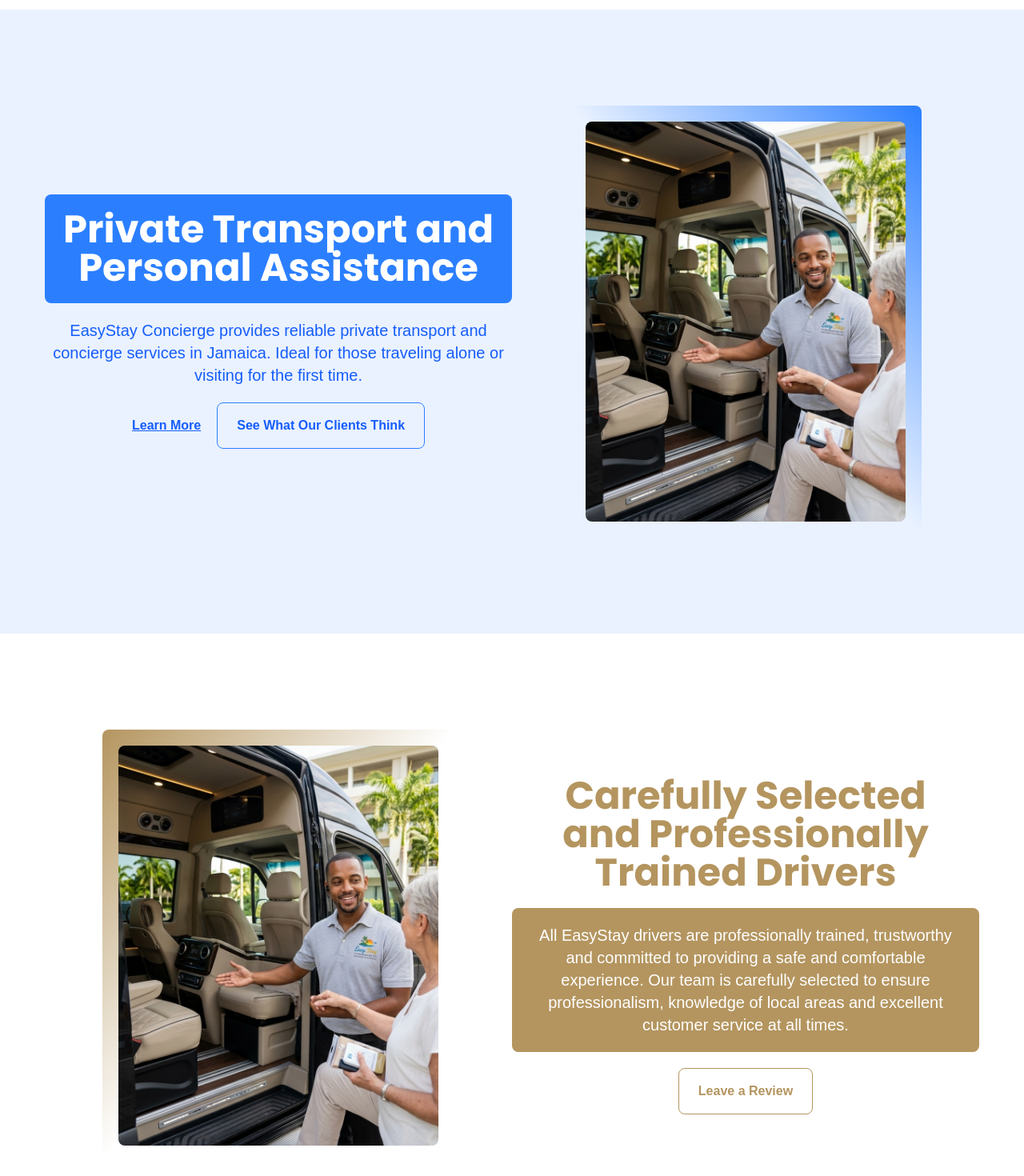
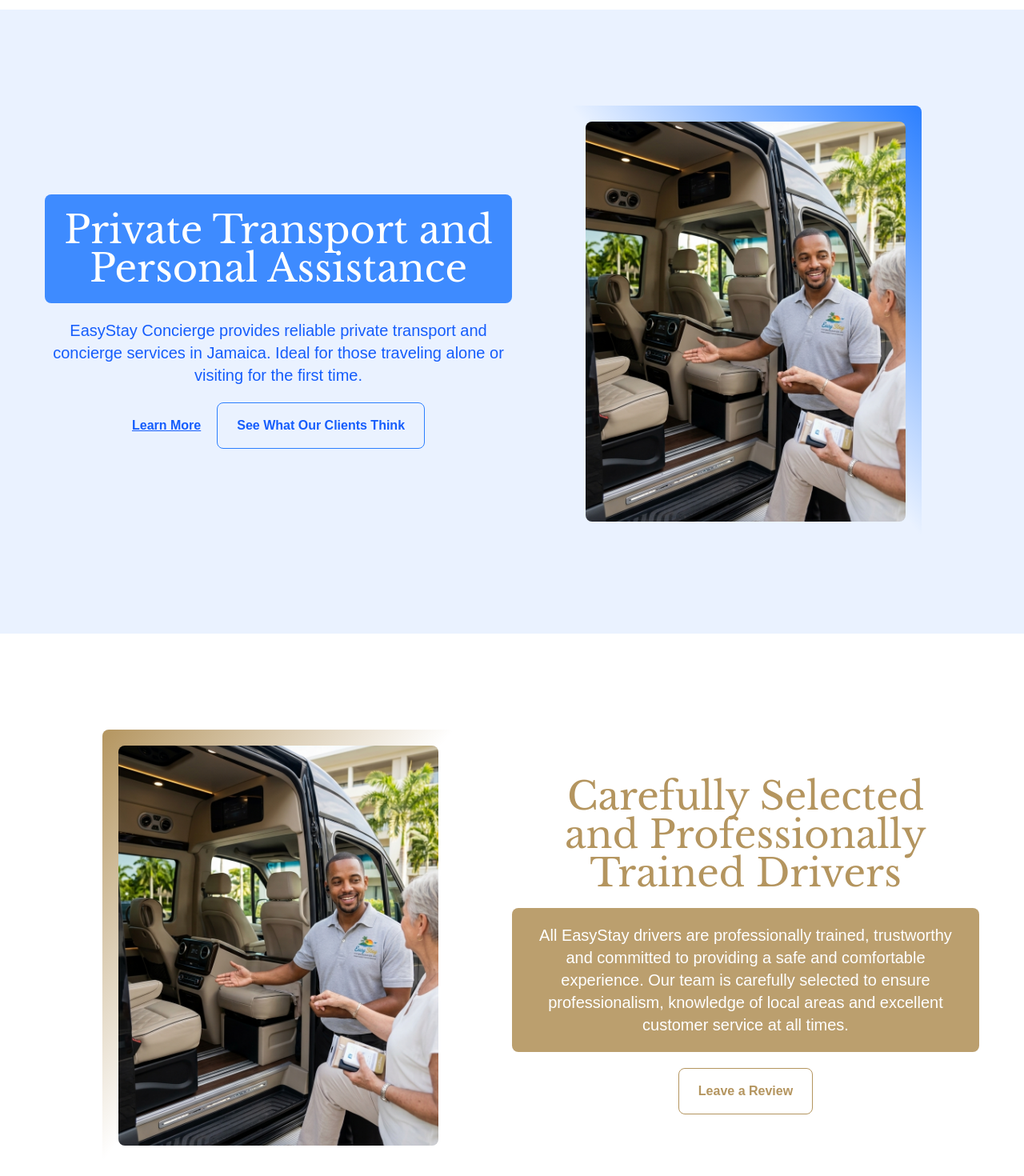
Before and after one commit to jevaughnvick/easy-stay, a React (Vite) app: page / in a window 1280 px wide. Shown: the part 1306-2776 px from the top of the page at 80% size. Built offline with nearby package versions, Linux system fonts and the light colour scheme.

Commit message:
change title fonts and make adjustments

```diff
--- a/src/App.jsx
+++ b/src/App.jsx
@@ -19,6 +19,7 @@
                 <div className="space-x-5 font-bold text-gray-700 flex justify-center items-center">
                     <a href="">Services</a>
                     <a href="">Reviews</a>
+                    <a href="">Blog</a>
                     <a href="">Contact</a>
                     <a href="">About Us</a>
                 </div>
@@ -129,7 +130,7 @@
                 <div className="px-14 py-30 flex">
                     <div className="flex-1 flex flex-col justify-center space-y-5">
                         <h1
-                            className="text-5xl font-poppins font-bold text-white bg-blue-500
+                            className="text-5xl font-libre text-white bg-blue-500/90
                         p-5 rounded-lg text-center"
                         >
                             Private Transport and Personal Assistance
@@ -168,12 +169,12 @@
             <section className="">
                 <div className="px-14 py-30 flex flex-row-reverse">
                     <div className="flex-1 flex flex-col justify-center space-y-5">
-                        <h1 className="text-5xl font-poppins font-bold text-[#b4955f] text-center">
+                        <h1 className="text-5xl font-libre text-[#b4955f] text-center">
                             Carefully Selected and Professionally Trained
                             Drivers
                         </h1>
                         <p
-                            className="text-xl text-white bg-[#b4955f]
+                            className="text-xl text-white bg-[#b4955f]/90
                         p-5 rounded-lg text-center"
                         >
                             All EasyStay drivers are professionally trained,
@@ -210,7 +211,7 @@
                 <div className="px-14 py-30 flex">
                     <div className="flex-1 flex flex-col justify-center space-y-5">
                         <h1
-                            className="text-5xl font-poppins font-bold text-white bg-yellow-500
+                            className="text-5xl font-libre text-white bg-yellow-500/80
                         p-5 rounded-lg text-center"
                         >
                             Always On Time. Always There for You.
@@ -249,12 +250,12 @@
                 <div className="px-14 py-30 flex flex-col space-y-20">
                     <div className="flex-1 flex flex-col justify-center space-y-5">
                         <h1
-                            className="text-5xl font-poppins font-bold text-white bg-slate-700
-                        p-5 rounded-lg text-center"
+                            className="text-5xl font-libre text-slate-600  text-center"
                         >
                             Our Services
                         </h1>
-                        <p className="w-1/2 text-slate-600 text-xl text-center mx-auto">
+                        <p className="w-1/2 text-white text-xl text-center mx-auto bg-slate-700/80
+                        p-5 rounded-lg">
                             Our services are designed to provide a smooth,
                             reliable, and stress-free experience throughout your
                             stay. Choose a package designed around your
@@ -272,14 +273,14 @@
                             </li>
                         </ul>
                         <p className="w-1/2 text-slate-600 text-xl text-center mx-auto font-bold">
-                            All-inclusive services. No hidden fees. Fuel, tolls
-                            and parking are all covered.
+                            All-inclusive services: Fuel, tolls
+                            and parking are all covered.<br></br><span className="underline">No hidden fees</span>.
                         </p>
                     </div>
                     <div className="grid grid-cols-3 gap-5">
                         <div className="h-[500px] bg-white p-5 rounded-lg shadow-xl flex flex-col justify-between text-xl hover:scale-105 transition-all transition-duration-200">
                             <div className="space-y-5">
-                                <h3 className="bg-slate-700 p-2 text-white font-bold text-center text-xl">
+                                <h3 className="bg-slate-700/80 p-2 text-white font-bold text-center text-xl">
                                     One &#40;1&#41; Day Concierge<br></br>
                                     &#40;Kingston&#41;
                                 </h3>
@@ -319,7 +320,7 @@
                         </div>
                         <div className="h-[500px] bg-white border-4 border-slate-700 p-5 rounded-lg shadow-xl flex flex-col justify-between text-xl hover:scale-105 transition-all transition-duration-200">
                             <div className="space-y-5">
-                                <h3 className="bg-slate-700 p-2 text-white font-bold text-center text-xl">
+                                <h3 className="bg-slate-700/80 p-2 text-white font-bold text-center text-xl">
                                     Two &#40;2&#41; to Three &#40;3&#41; Day
                                     <br></br>Concierge
                                 </h3>
@@ -356,7 +357,7 @@
                         </div>
                         <div className="h-[500px] bg-white p-5 rounded-lg shadow-xl flex flex-col justify-between text-xl hover:scale-105 transition-all transition-duration-200">
                             <div className="space-y-5">
-                                <h3 className="bg-slate-700 p-2 text-white font-bold text-center text-xl">
+                                <h3 className="bg-slate-700/80 p-2 text-white font-bold text-center text-xl">
                                     Airport/ Short <br></br>Services
                                 </h3>
                                 <ul>
@@ -387,7 +388,7 @@
                         </div>
                         <div className="h-[500px] bg-white p-5 rounded-lg shadow-xl flex flex-col justify-between text-xl hover:scale-105 transition-all transition-duration-200">
                             <div className="space-y-5">
-                                <h3 className="bg-slate-700 p-2 text-white font-bold text-center text-xl">
+                                <h3 className="bg-slate-700/80 p-2 text-white font-bold text-center text-xl">
                                     Out-of-Town <br></br>Services
                                 </h3>
                                 <p>
--- a/src/index.css
+++ b/src/index.css
@@ -1,6 +1,6 @@
 @import url("https://fonts.googleapis.com/css2?family=Poppins:wght@400;600;700&display=swap");
 @import url("https://fonts.googleapis.com/css2?family=Playfair+Display:wght@400;600;700&display=swap");
-@import url("https://fonts.googleapis.com/css2?family=Dancing+Script:wght@400;600;700&display=swap");
+@import url("https://fonts.googleapis.com/css2?family=Libre+Baskerville:wght@400;600;700&display=swap");
 @import "tailwindcss";
 
 @theme {
@@ -12,7 +12,7 @@
 }
 
 @theme {
-    --font-script: "Dancing Script", cursive;
+    --font-libre: "Libre Baskerville", cursive;
 }
 
 #root {
```
